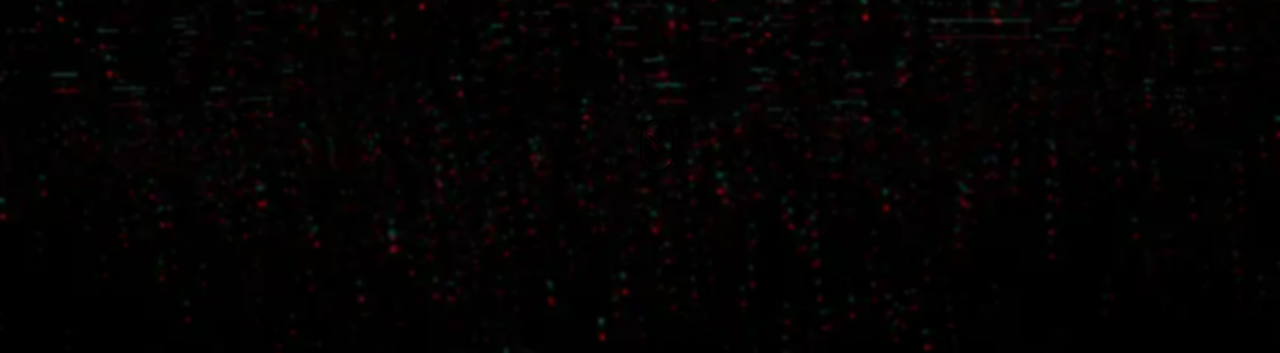
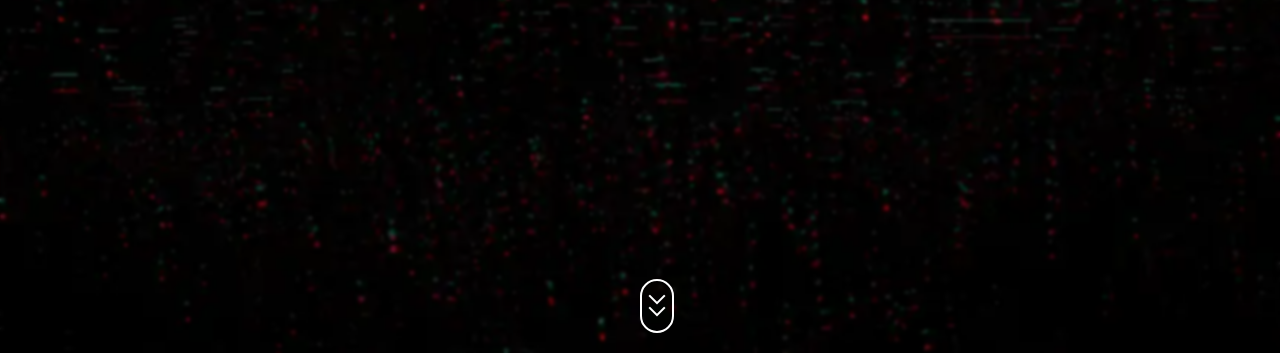
Before and after one commit to Un4givenPG/un4givenpg.github.io, a PHP site: page / in a window 1280 px wide. Shown: the part 1247-1600 px from the top of the page. Run offline with PHP 8.4, Linux system fonts and the light colour scheme; style sheets or scripts are compiled from the project's sources.

Commit message:
scroll update

```diff
--- a/index.html
+++ b/index.html
@@ -4,11 +4,13 @@
 <link rel="stylesheet" href="../styles/styles.css">
 <link rel="stylesheet" href="../styles/blink.css">
 <link rel="stylesheet" href="../styles/scroll.css">
+<script src="https://ajax.googleapis.com/ajax/libs/jquery/3.5.1/jquery.min.js"></script>
+</script>
 <script>
-  Splitting();
-ScrollOut({
-  targets: '.word',
-  scrollingElement: '.container'
+$(document).ready(function(){
+    $(window).scroll(function(){
+        $("#scroller").css("opacity", 1 - $(window).scrollTop());
+    });
 });
 </script>
 </head>
@@ -21,14 +23,14 @@ ScrollOut({
       <div class="sign">
         <span class="fast-flicker">Adam</span>&nbsp;<span class="flicker">Adam</span>czyk
       </div>
-      <div class="github">Github Portfolio</div>
-
-        <a href="#p2"> <div class="scroll-down"></div></a>
+      <div class="github">Github Portfolio</div></div></div>
+      <div class="scroll-cta">
+        <a href="#p2"> <div class="scroll-down" id="scroller"></div></a>
+        </div>
 
 
-</label>
-</div>
-</div>
+
+
 <div class="page" id="p2">
 
 </div>
--- a/styles/blink.scss
+++ b/styles/blink.scss
@@ -1,6 +1,5 @@
 
-  $main-sign-color: #f44336;
-  $secondary-sing-color: #f7ecec;
+ @import "../utils/vars.scss";
 
   .sign {
 
--- a/styles/scroll.css
+++ b/styles/scroll.css
@@ -19,10 +19,10 @@
 
 .page .char {
   display: inline-block;
-  -webkit-animation-delay: calc(0.25s + var(--char-index) * 0.1s);
-          animation-delay: calc(0.25s + var(--char-index) * 0.1s);
-  -webkit-transition: all 0.25s calc(0.25s + var(--char-index) * 0.1s);
-  transition: all 0.25s calc(0.25s + var(--char-index) * 0.1s);
+  -webkit-animation-delay: 0.25s;
+          animation-delay: 0.25s;
+  -webkit-transition: all 0.25s 0.25s;
+  transition: all 0.25s 0.25s;
 }
 
 .container {
@@ -37,7 +37,7 @@
 .scroll-down {
   height: 50px;
   width: 30px;
-  border: 2px solid black;
+  border: 2px solid white;
   position: absolute;
   left: 50%;
   bottom: 20px;
@@ -55,7 +55,7 @@
   width: 10px;
   -webkit-transform: translate(-50%, -100%) rotate(45deg);
           transform: translate(-50%, -100%) rotate(45deg);
-  border: 2px solid black;
+  border: 2px solid white;
   border-top: transparent;
   border-left: transparent;
   -webkit-animation: scroll-down 1s ease-in-out infinite;
@@ -66,12 +66,14 @@
   top: 30%;
   -webkit-animation-delay: 0.3s;
           animation-delay: 0.3s;
-  /* animation: scroll-down 1s ease-in-out infinite; */
+}
+
+.scroll-cta {
+  position: relative;
 }
 
 @-webkit-keyframes scroll-down {
   0% {
-    /* top:20%; */
     opacity: 0;
   }
   30% {
@@ -88,7 +90,6 @@
 
 @keyframes scroll-down {
   0% {
-    /* top:20%; */
     opacity: 0;
   }
   30% {
--- a/styles/scroll.scss
+++ b/styles/scroll.scss
@@ -52,7 +52,9 @@
     animation-delay: 0.3s;
 
   }
-
+  .scroll-cta{
+    position: relative;
+  }
   @keyframes scroll-down {
     0% {
 
--- a/styles/styles.scss
+++ b/styles/styles.scss
@@ -1,4 +1,4 @@
-@import "../utils/vars.scss"
+@import "../utils/vars.scss";
 
 //works
 html {
--- /dev/null
+++ b/utils/vars.css
@@ -0,0 +1 @@
+/* No CSS *//*# sourceMappingURL=vars.css.map */
--- a/utils/vars.scss
+++ b/utils/vars.scss
@@ -0,0 +1,13 @@
+//font var
+$font-stack: "Segoe UI Light", Ubuntu, "Helvetica Neue Ultralight", "Calibri Light";
+//color-vars
+$primary-color: rgb(255, 255, 255);
+$secondary-color: #f44336;
+$active-color: yellow;
+$bg-color: black;
+//image-vars
+$logo-image: "../img/logo.webp";
+$background-image: "../img/bg.webp";
+//sign
+$main-sign-color: #f44336;
+$secondary-sing-color: #f7ecec;
```
Also changed, not shown: js/scroll.js (deleted).
